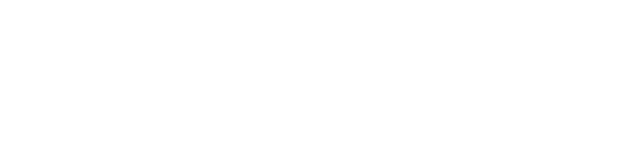
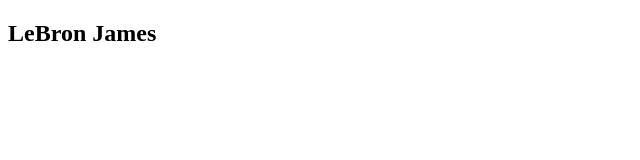
Before and after one commit to BasitKorede/tribute-page, a plain HTML site: page index.html in a window 1280 px wide. Shown: the whole page, without its empty margins (0-640 px from the left). Drawn offline with Linux system fonts and the light colour scheme.

Commit message:
add an id main,a class title and a header

```diff
--- a/index.html
+++ b/index.html
@@ -9,7 +9,9 @@
   <body>
     <script src="https://cdn.freecodecamp.org/testable-projects-fcc/v1/bundle.js"></script>
 <div id="main">
-
+<section class="title">
+    <h1> LeBron James</h1>
+</section>
 
 
 </div>
```
